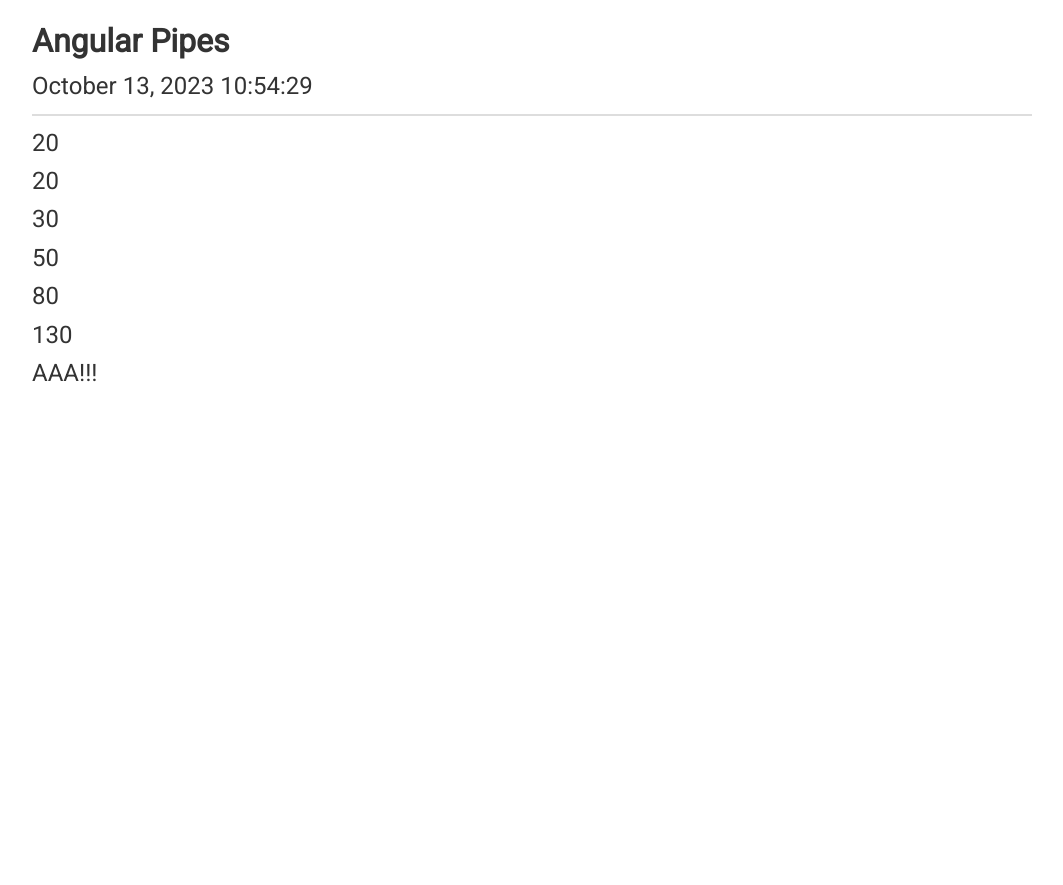
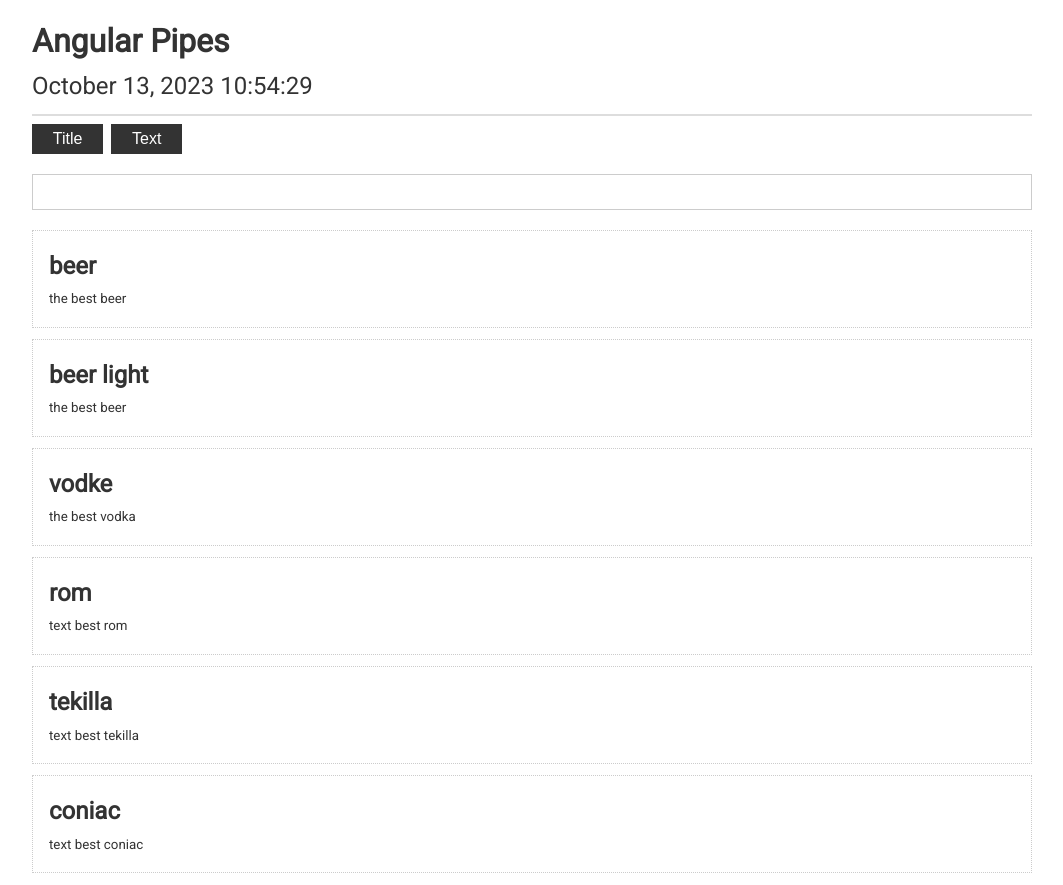
Before and after one commit to SSerg-dev/angular-basic-course, an Angular app: page / in a window 1280 px wide. Shown: the whole page, without its empty margins (108-1171 px from the left). Before the commit the page ends 800 px from the top, so only its background shows below. Built offline with nearby package versions, Linux system fonts and the light colour scheme.

Commit message:
lesson #5.8

```diff
--- a/src/app/app.component.html
+++ b/src/app/app.component.html
@@ -4,11 +4,14 @@
     {{ date | date : "MMMM dd, yyyy hh:mm:ss" }}
   </p>
   <hr />
-  <p>{{ 10 | mult }}</p>
-  <p>{{ 10 | mult : 2 }}</p>
-  <p>{{ 10 | mult : 3 }}</p>
-  <p>{{ 10 | mult : 5 }}</p>
-  <p>{{ 10 | mult : 8 }}</p>
-  <p>{{ 10 | mult : 13 }}</p>
-  <p>{{ '    AAA    ' | exMarks }}</p>
+
+  <button class="btn" (click)="searchField = 'title'">Title</button>
+  <button class="btn" (click)="searchField = 'text'">Text</button>
+
+  <input type="text" [(ngModel)]="search" />
+
+  <div class="card" *ngFor="let post of posts | filter : search : searchField">
+    <h2>{{ post.title }}</h2>
+    <small>{{ post.text }}</small>
+  </div>
 </div>
--- a/src/app/app.component.scss
+++ b/src/app/app.component.scss
@@ -3,5 +3,5 @@ p {
   text-align: left;
 }
 hr {
-  border: solid 1px #ddd;
+  border: solid 0.05rem #ddd;
 }
--- a/src/app/app.component.ts
+++ b/src/app/app.component.ts
@@ -1,4 +1,10 @@
 import { Component, OnInit, OnDestroy } from '@angular/core';
+
+export interface Post {
+  title: string;
+  text: string;
+  id?: number;
+}
 
 @Component({
   selector: 'app-root',
@@ -6,23 +12,30 @@ import { Component, OnInit, OnDestroy } from '@angular/core';
   styleUrls: ['./app.component.scss'],
 })
 export class AppComponent implements OnInit, OnDestroy {
-  date: Date = new Date()
-  private intervalDate: any = null
+  protected date: Date = new Date();
+  private intervalDate: unknown = null;
+
+  search = '';
+  searchField = 'title';
+
+  posts: Post[] = [
+    { title: 'beer', text: 'the best beer' },
+    { title: 'beer light', text: 'the best beer' },
+    { title: 'vodke', text: 'the best vodka' },
+    { title: 'rom', text: 'text best rom' },
+    { title: 'tekilla', text: 'text best tekilla' },
+    { title: 'coniac', text: 'text best coniac' },
+  ];
 
   constructor() {}
+
   // methods
   ngOnInit(): void {
-   this.intervalDate = setInterval(() => {
-      this.date = new Date()
-    }, 1000)
+    this.intervalDate = setInterval(() => {
+      this.date = new Date();
+    }, 1000);
   }
-
   ngOnDestroy(): void {
-      console.log("🚀 ~ file: app.component.ts:21 ~ AppComponent ~ ngOnDestroy ~ ngOnDestroy:")
-      this.intervalDate = null
-
+    this.intervalDate = null;
   }
-
-
-
 }
--- a/src/app/app.module.ts
+++ b/src/app/app.module.ts
@@ -5,12 +5,14 @@ import { AppComponent } from './app.component';
 import { FormsModule } from '@angular/forms';
 import { MultByPipe } from './pipes/mult-by.pipe';
 import { ExMarksPipe } from './pipes/ex-marks.pipe';
+import { FilterPipe } from './pipes/filter.pipe';
 
 @NgModule({
   declarations: [
     AppComponent,
     MultByPipe,
-    ExMarksPipe
+    ExMarksPipe,
+    FilterPipe
   ],
   imports: [BrowserModule, FormsModule],
   providers: [],
--- /dev/null
+++ b/src/app/pipes/filter.pipe.ts
@@ -0,0 +1,27 @@
+import { Pipe, PipeTransform } from '@angular/core';
+import { Post } from '../app.component';
+
+@Pipe({
+  name: 'filter',
+})
+export class FilterPipe implements PipeTransform {
+  transform(
+    posts: Post[],
+    search = '',
+    field= 'title'
+  ): Post[] {
+    if (!search.trim()) {
+      return posts;
+    } else {
+      return posts.filter((post: any) => {
+        return post[field]
+          .toLocaleUpperCase()
+          .includes(search.toLocaleUpperCase());
+
+      });
+    }
+    // else {
+    //   return posts.filter((post) => post.title === search)
+    // }
+  }
+}
```
Also changed, not shown: 1 other file (tests, documents, lock files or other folders).
